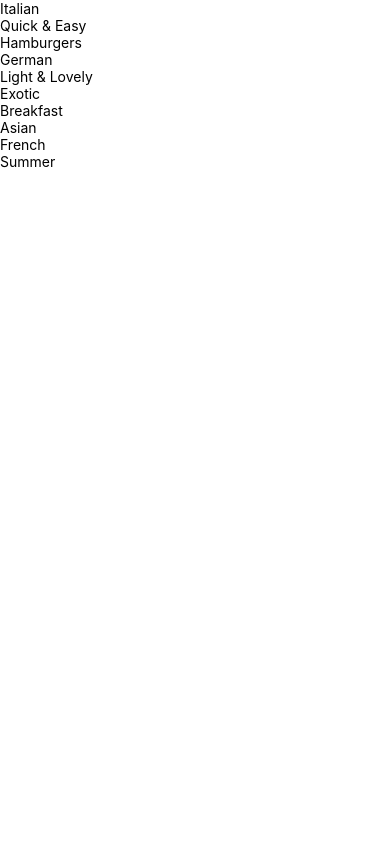
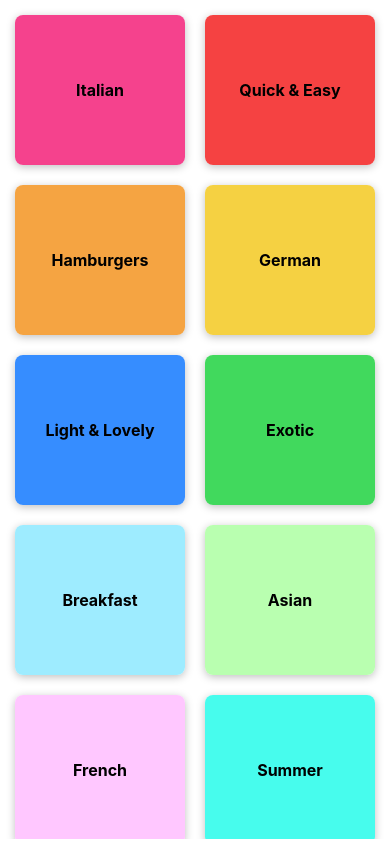
Before and after one commit to Nikitas-io/React-Native-Navigation-Project, a React Native app: screen / in a window 390 px wide. Built offline with nearby package versions, Linux system fonts and the light colour scheme.

Commit message:
Improved the grid item styles

```diff
--- a/components/CategoryGridTile.js
+++ b/components/CategoryGridTile.js
@@ -1,13 +1,55 @@
-import { View, Pressable, Text } from "react-native";
+import { View, Pressable, Text, StyleSheet, Platform } from "react-native";
 
 function CategoryGridTile({title, color}) {
-    return <View>
-        <Pressable>
-            <View>
-                <Text>{title}</Text>
-            </View>
-        </Pressable>
-    </View>
+    return (
+        <View style={styles.gridItem}>
+            <Pressable
+                android_ripple={{color: "#ccc"}}
+                style={({pressed}) => [
+                    styles.button,
+                    (pressed) ? styles.buttonPressed : null
+                ]}
+            >
+                <View style={[styles.innerContainer, {backgroundColor: color}]}>
+                    <Text style={styles.title}>{title}</Text>
+                </View>
+            </Pressable>
+        </View>
+    );
 }
 
 export default CategoryGridTile;
+
+const styles = StyleSheet.create({
+    gridItem: {
+        flex: 1, // Each item should take up all the available width it can get.
+        height: 150, // Each item should be 150px tall.
+        borderRadius: 8,
+        backgroundColor: 'white', // You need a background to apply a border radius and a ripple effect to the grid item.
+        // Use overflow 'hidden' to make sure that the ripple effect on android does not go beyond the rounded corners.
+        overflow: Platform.OS === 'android' ? 'hidden' : 'visible',
+        margin: 10,
+        elevation: 4,
+        shadowColor: 'black',
+        shadowOpacity: 0.25,
+        shadowOffset: {width: 0, height: 2},
+        shadowRadius: 8,
+    },
+    button: {
+        flex: 1
+    },
+    buttonPressed: {
+        opacity: 0.8
+    },
+    innerContainer: {
+        flex: 1,
+        padding: 16,
+        borderRadius: 8,
+        justifyContent: 'center',
+        alignItems: 'center'
+    },
+    title: {
+        fontWeight: 'bold',
+        fontSize: 16
+    }
+})
--- a/screens/CategoryScreen.js
+++ b/screens/CategoryScreen.js
@@ -1,7 +1,7 @@
+import { FlatList, StyleSheet } from 'react-native';
+
 import CategoryGridTile from '../components/CategoryGridTile';
 import { CATEGORIES } from '../data/dummy-data';
-
-import { FlatList } from 'react-native';
 
 function renderCategoryItem (data) {
     return (
@@ -11,10 +11,18 @@
 
 function CategoryScreen () {
     return <FlatList
+        style={styles.screen}
         data={CATEGORIES}
         keyExtractor={(item) => item.id}
         renderItem={renderCategoryItem}
+        numColumns={2} // Render the items in 2 columns.
     />
 }
 
 export default CategoryScreen;
+
+const styles = StyleSheet.create({
+    screen: {
+        margin: 5
+    }
+})
```
